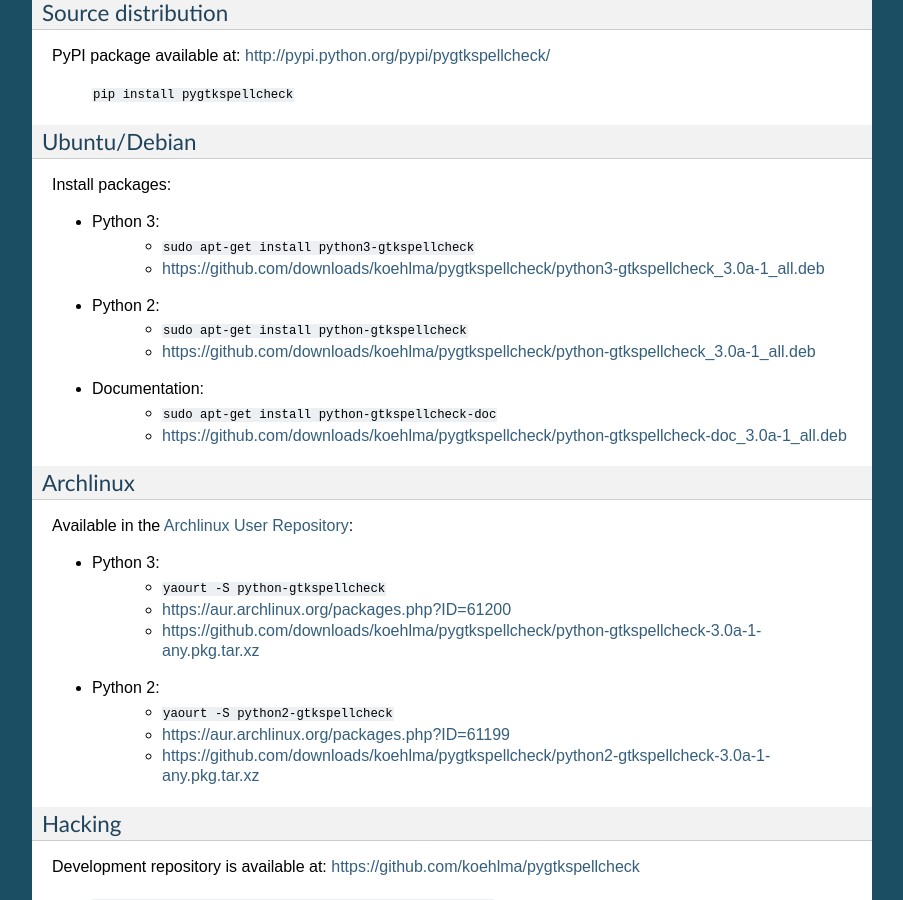
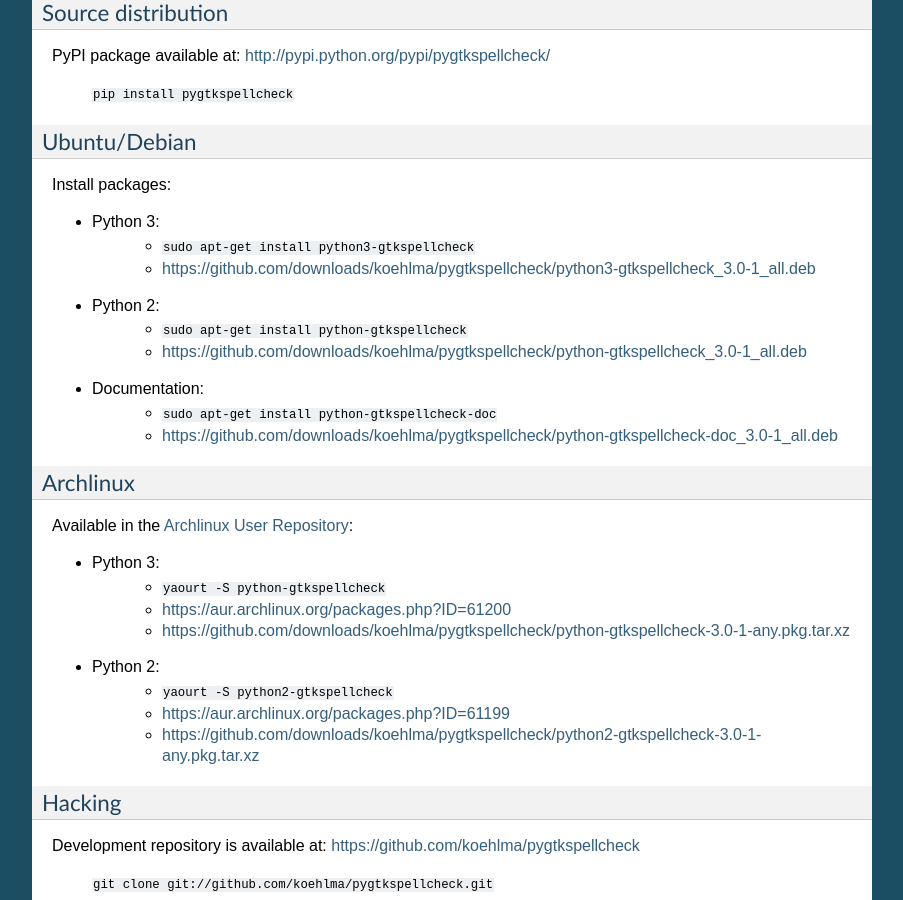
Before and after one commit to koehlma/pygtkspellcheck, a Sphinx documentation site: the page built from doc/source/index.rst, in a window 1280 px wide and 900 px high, scrolled down 475 px. Shown: the whole window, without its empty margins (198-1101 px from the left). Built offline with Sphinx 7.4.7, drawn with Linux system fonts in a browser that asks for light colours; some of the changed lines change nothing that is shown.

Commit message:
version 3.0 debian and documentation

```diff
--- a/doc/source/index.rst
+++ b/doc/source/index.rst
@@ -43,15 +43,15 @@
 
 - Python 3:
     - ``sudo apt-get install python3-gtkspellcheck``
-    - https://github.com/downloads/koehlma/pygtkspellcheck/python3-gtkspellcheck_3.0a-1_all.deb
+    - https://github.com/downloads/koehlma/pygtkspellcheck/python3-gtkspellcheck_3.0-1_all.deb
 
 - Python 2:
     - ``sudo apt-get install python-gtkspellcheck``
-    - https://github.com/downloads/koehlma/pygtkspellcheck/python-gtkspellcheck_3.0a-1_all.deb
+    - https://github.com/downloads/koehlma/pygtkspellcheck/python-gtkspellcheck_3.0-1_all.deb
 
 - Documentation:
     - ``sudo apt-get install python-gtkspellcheck-doc``
-    - https://github.com/downloads/koehlma/pygtkspellcheck/python-gtkspellcheck-doc_3.0a-1_all.deb
+    - https://github.com/downloads/koehlma/pygtkspellcheck/python-gtkspellcheck-doc_3.0-1_all.deb
 
 Archlinux
 ^^^^^^^^^
@@ -63,12 +63,12 @@
 - Python 3:
     - ``yaourt -S python-gtkspellcheck``
     - https://aur.archlinux.org/packages.php?ID=61200
-    - https://github.com/downloads/koehlma/pygtkspellcheck/python-gtkspellcheck-3.0a-1-any.pkg.tar.xz
+    - https://github.com/downloads/koehlma/pygtkspellcheck/python-gtkspellcheck-3.0-1-any.pkg.tar.xz
 
 - Python 2:
     - ``yaourt -S python2-gtkspellcheck``
     - https://aur.archlinux.org/packages.php?ID=61199
-    - https://github.com/downloads/koehlma/pygtkspellcheck/python2-gtkspellcheck-3.0a-1-any.pkg.tar.xz
+    - https://github.com/downloads/koehlma/pygtkspellcheck/python2-gtkspellcheck-3.0-1-any.pkg.tar.xz
 
 Hacking
 ^^^^^^^
```
Also changed, not shown: 1 other file.
